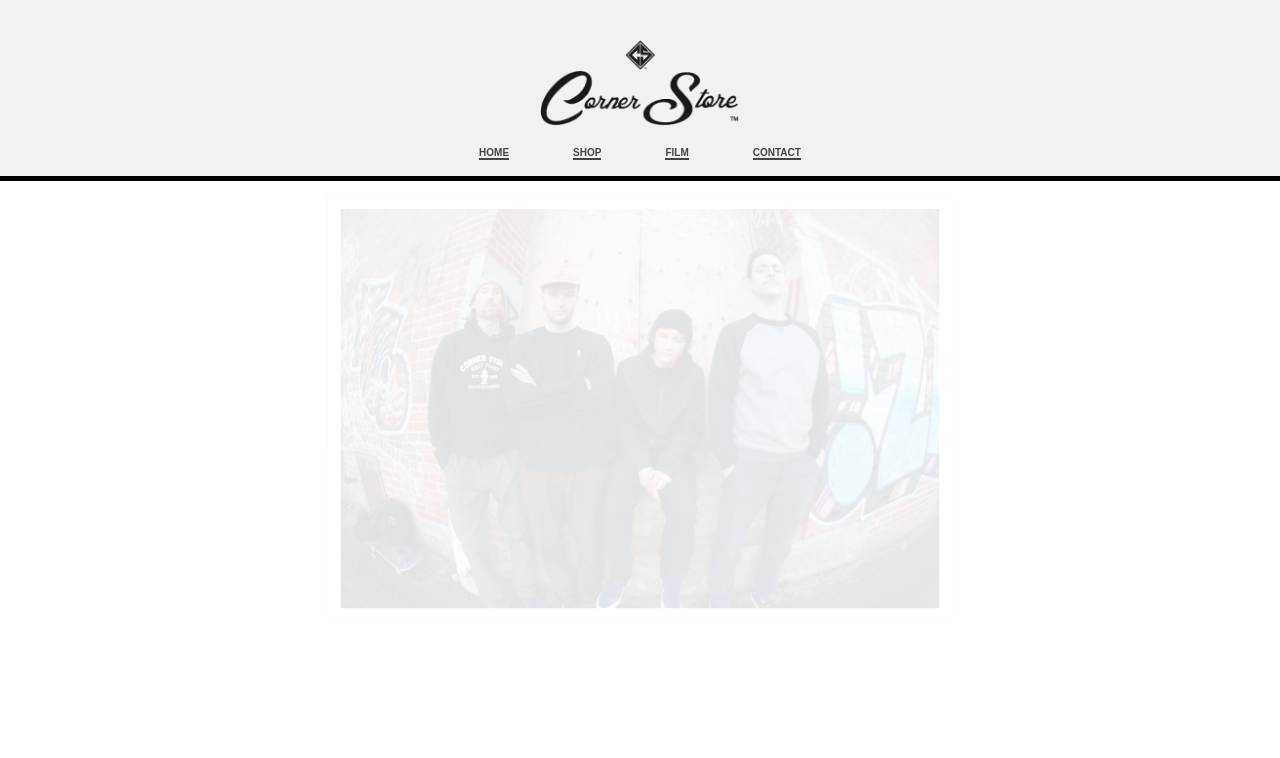
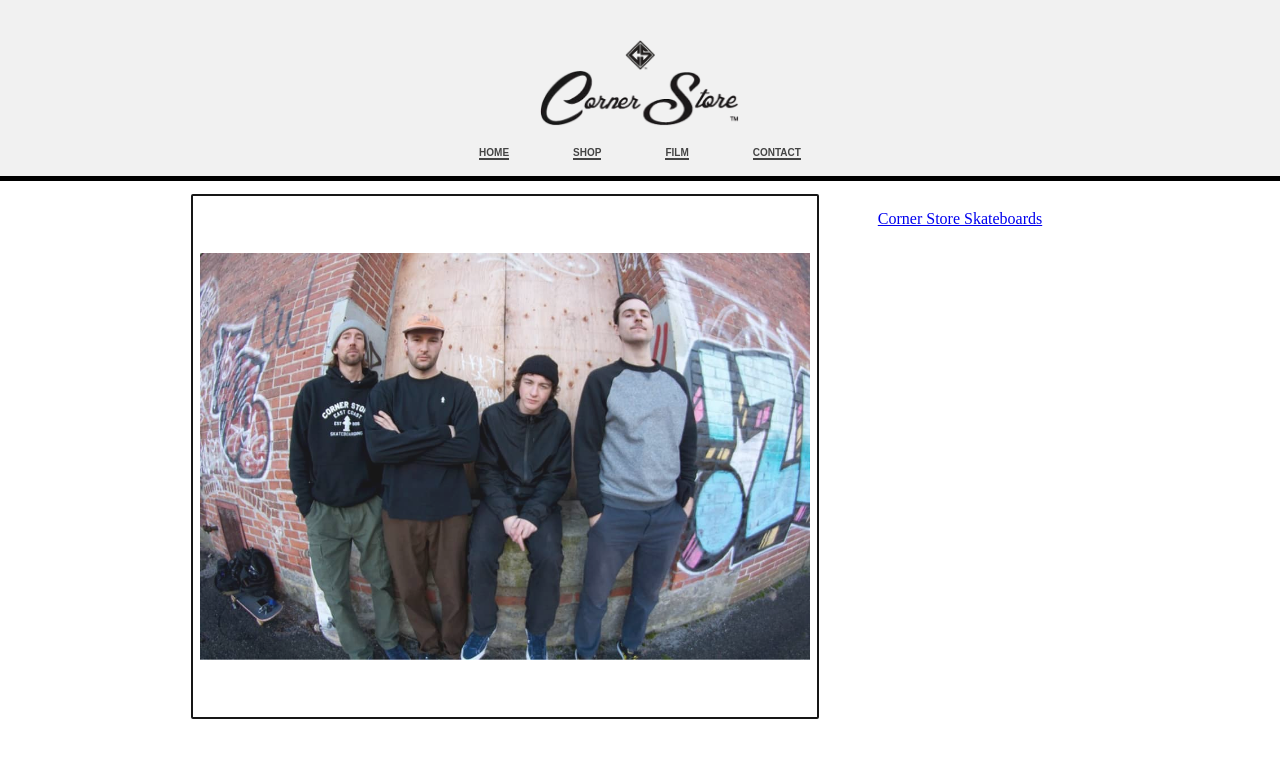
Before and after one commit to illenafnayr/cornerstorefrontend, a Vue app: page / in a window 1280 px wide. Shown: the top 758 px of the page. Built offline with nearby package versions, Linux system fonts and the light colour scheme.

Commit message:
facebook feed added

```diff
--- a/public/index.html
+++ b/public/index.html
@@ -8,6 +8,8 @@
     <title><%= htmlWebpackPlugin.options.title %></title>
   </head>
   <body>
+    <div id="fb-root"></div>
+    <script async defer crossorigin="anonymous" src="https://connect.facebook.net/en_US/sdk.js#xfbml=1&version=v9.0" nonce="SE6Z58x8"></script>
     <noscript>
       <strong>We're sorry but <%= htmlWebpackPlugin.options.title %> doesn't work properly without JavaScript enabled. Please enable it to continue.</strong>
     </noscript>
--- a/src/components/Carousel.vue
+++ b/src/components/Carousel.vue
@@ -12,13 +12,11 @@
 <!-- </div> -->
 <div id="carousel-container">
   <div id="carousel">
-    <div>
-      <div class="fade" v-for="i in [currentIndex]" :key="i">
-        <img :src="currentImg" />
-      </div>
+    <div class="fade" v-for="i in [currentIndex]" :key="i">
+      <img :src="currentImg" />
     </div>
   </div>
-  <!-- <Categories /> -->
+  <div class="fb-page" data-href="https://www.facebook.com/cornerstoreskateboards" data-tabs="timeline" data-width="" data-height="525" data-small-header="true" data-adapt-container-width="false" data-hide-cover="false" data-show-facepile="true"><blockquote cite="https://www.facebook.com/cornerstoreskateboards" class="fb-xfbml-parse-ignore"><a href="https://www.facebook.com/cornerstoreskateboards">Corner Store Skateboards</a></blockquote></div>
 </div>
 
 </template>
@@ -75,7 +73,8 @@
 <!-- Add "scoped" attribute to limit CSS to this component only -->
 <style scoped>
 .fade {
-  animation: fadeIn ease 10s
+  animation: fadeIn ease 10s;
+  width: 100%;
 }
 
 @keyframes fadeIn {
@@ -92,11 +91,14 @@
 
 
 img {
-  height:400px;
+  height: 525px;
   width:auto;
-  border: 2px solid #f1f1f1;
+  border: 2px solid #000;
   border-radius: 2px;
-  padding: 2%;
+  padding: 1%;
+  object-fit: contain;
+  width: 98%;
+  box-sizing: border-box;
 }
 
 #carousel-container {
@@ -107,8 +109,12 @@
 
 #carousel {
   padding-top: 1%;
-  height: 50vh;
+  /* height: 50vh; */
   width: 50%;
+}
+
+.fb-page {
+  padding: 1%;
 }
 
 /* @media only screen and (max-width: 1750px) {
```
Also changed, not shown: src/assets/cornerstore.jpg (added).
